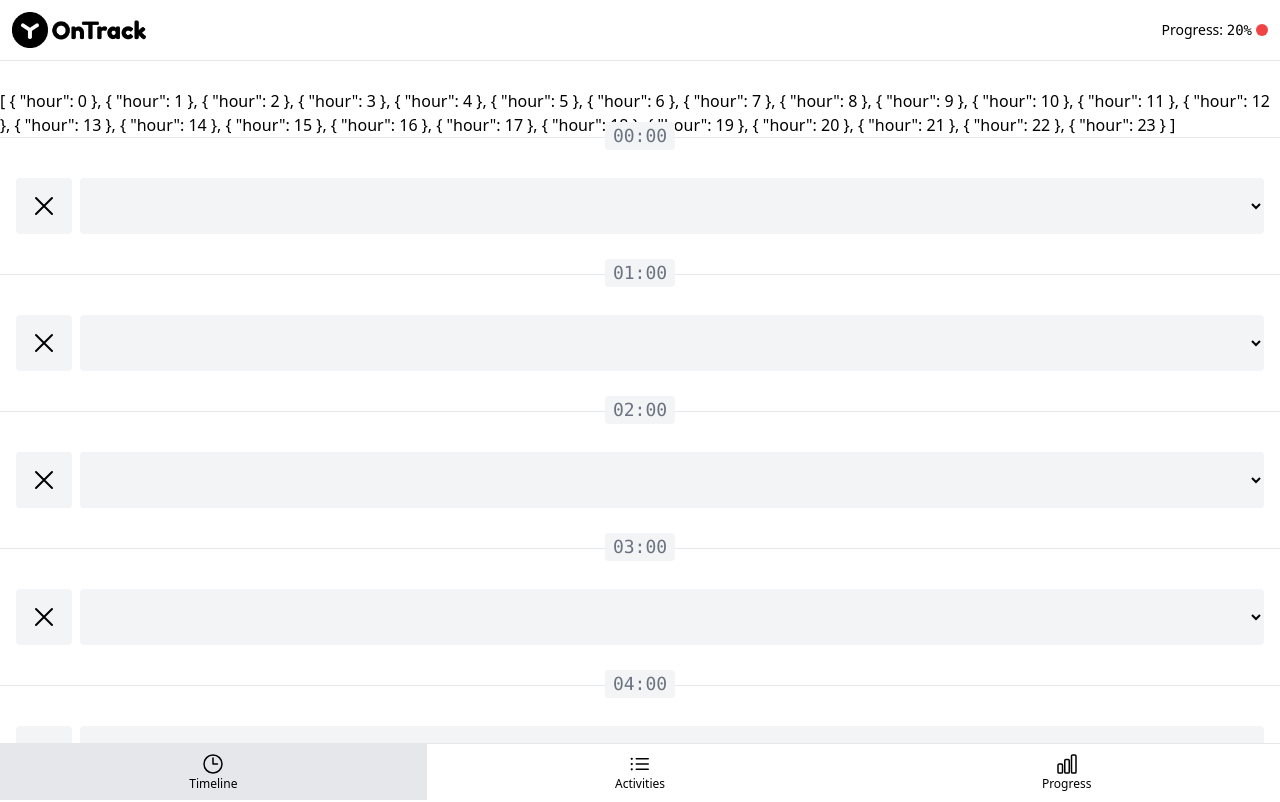
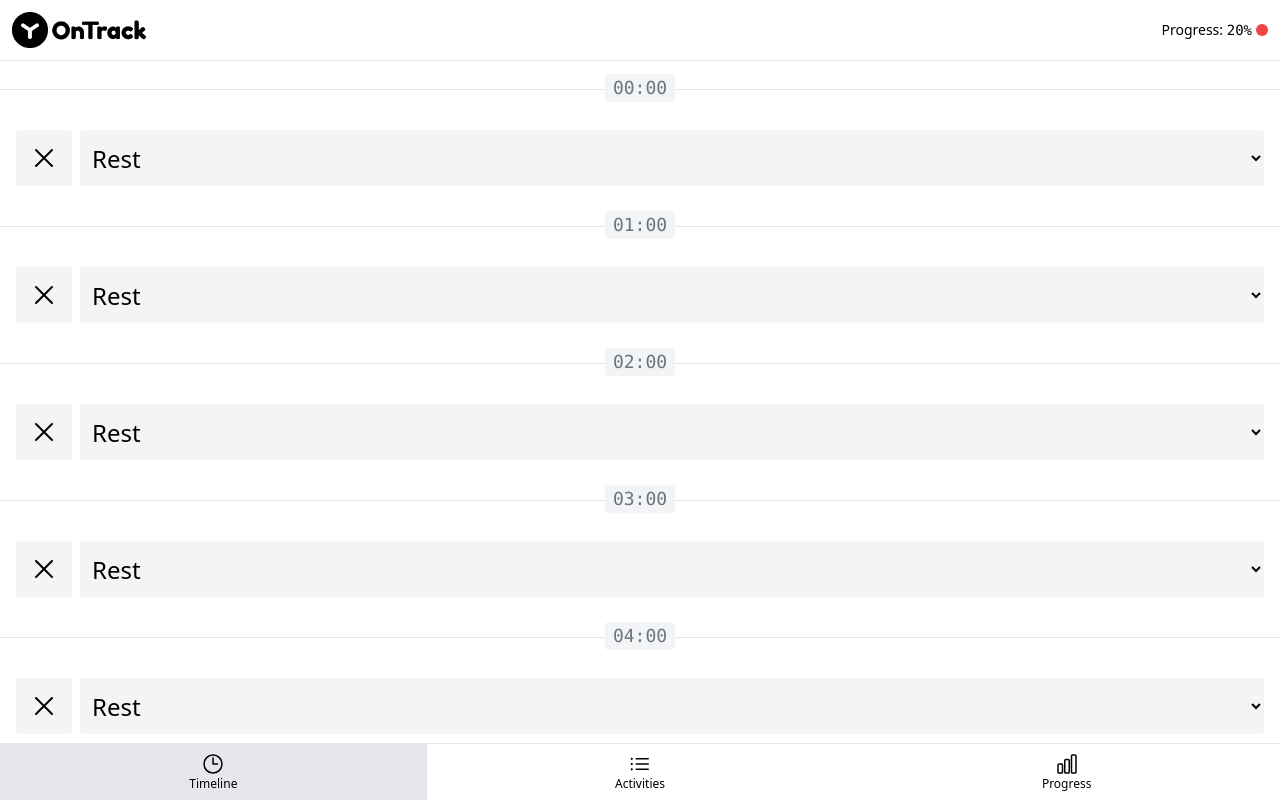
Before and after one commit to ponimasholga/practive-v3-tracking, a Vue app: page /#timeline in a window 1280 px wide. Shown: the top 802 px of the page. Built offline with nearby package versions, Linux system fonts and the light colour scheme.

Commit message:
рефакторинг процесса выбора активостей

```diff
--- a/src/App.vue
+++ b/src/App.vue
@@ -30,7 +30,21 @@ function createActivity(activity) {
 }
 
 function deleteActivity(activity) {
+  timelineItems.value.forEach((timelineItem) => {
+    if (timelineItem.activityId === activity.id) {
+      timelineItem.activityId = null
+    }
+  })
+
   activities.value.splice(activities.value.indexOf(activity), 1)
+}
+
+function setTimelineItemActivity(timelineItem, activity) {
+  timelineItem.activityId = activity.id
+}
+
+function setActivitySecondsToComplete(activity, secondsToComplete) {
+  activity.secondsToComplete = secondsToComplete
 }
 </script>
 
@@ -44,13 +58,16 @@ function deleteActivity(activity) {
       <Timeline
         v-show="currentPage === PAGE_TIMELINE"
         :timeline-items="timelineItems"
+        :activities="activities"
         :activity-select-options="activitySelectOptions"
+        @set-timeline-item-activity="setTimelineItemActivity"
       />
       <Activities
         v-show="currentPage === PAGE_ACTIVITIES"
         :activities="activities"
+        @create-activity="createActivity"
         @delete-activity="deleteActivity"
-      @create-activity="createActivity"
+        @set-activity-seconds-to-complete="setActivitySecondsToComplete"
       />
       <Progress v-show="currentPage === PAGE_PROGRESS"/>
     </main>
--- a/src/components/ActivityItem.vue
+++ b/src/components/ActivityItem.vue
@@ -1,10 +1,9 @@
 <script setup>
-import { ref } from 'vue'
 import { PERIOD_SELECT_OPTIONS, BUTTON_TYPE_DANGER , BUTTON_TYPE_NEUTRAL } from '../constants'
 import Button from '../components/Button.vue'
 import Select from '../components/Select.vue'
 import { TrashIcon } from '@heroicons/vue/24/outline'
-import { isActivityValid, isUndefined } from '../validators'
+import { isActivityValid, isUndefined, isNumber, isNumberOrNull } from '../validators'
 
 defineProps({
   activity: {
@@ -15,10 +14,9 @@ defineProps({
 })
 
 const emit = defineEmits({
+  setSecondsToComplete: isNumber,
   delete: isUndefined
 })
-
-const secondsToComplete = ref(null)
 </script>
 
 <template>
@@ -32,10 +30,10 @@ const secondsToComplete = ref(null)
     <div>
       <Select
         class="font-mono"
-        :selected="secondsToComplete"
+        :selected="activity.secondsToComplete || null"
         placeholder="h:mm"
         :options="PERIOD_SELECT_OPTIONS"
-        @select="secondsToComplete = $event"
+        @select="emit('setSecondsToComplete' , $event || 0)"
       />
     </div>
   </li>
--- a/src/components/TimeLIneItem.vue
+++ b/src/components/TimeLIneItem.vue
@@ -1,23 +1,24 @@
 <script setup>
-import { ref } from 'vue'
+import { NULLABLE_ACTIVITY } from '../constants'
+import {
+  isTimelineItemValid,
+  isActivityValid,
+  validateSelectOptions,
+  validateActivities
+} from '../validators'
 import Select from '../components/Select.vue'
 import TimelineHour from '../components/TimelineHour.vue'
 
-import { isTimelineItemValid, validateSelectOptions} from '../validators'
-
-const options = [
-  { value: 1, label: 'Coding'},
-  { value: 2, label: 'Reading'},
-  { value: 3, label: 'Trainig'}
-]
-
-const selectedActivityId = ref(1)
-
-defineProps({
+const props = defineProps({
   timelineItem: {
     required: true,
     type: Object,
     validator: isTimelineItemValid
+  },
+  activities: {
+    required: true,
+    type: Array,
+    validator: validateActivities
   },
   activitySelectOptions: {
     required: true,
@@ -26,18 +27,27 @@ defineProps({
   }
 })
 
+const emit = defineEmits({
+  selectActivity: isActivityValid
+})
 
+function selectActivity(id) {
+  emit('selectActivity', findActivityById(id))
+}
+
+function findActivityById(id) {
+  return props.activities.find((activity) => activity.id === id) || NULLABLE_ACTIVITY
+}
 </script>
 
 <template>
-  <li
-    class="relative flex flex-col gap-2 border-t border-gray-200 py-10 px-4">
-    <TimelineHour :hour="timelineItem.hour"/>
+  <li class="relative flex flex-col gap-2 border-t border-gray-200 py-10 px-4">
+    <TimelineHour :hour="timelineItem.hour" />
     <Select
-    :selected="selectedActivityId"
-    :options="activitySelectOptions"
-    placeholder="Rest"
-    @select="selectedActivityId = $event"
+      placeholder="Rest"
+      :selected="timelineItem.activityId"
+      :options="activitySelectOptions"
+      @select="selectActivity"
     />
   </li>
 </template>
--- a/src/constants.js
+++ b/src/constants.js
@@ -24,17 +24,19 @@ export const NAV_ITEMS = {
   [PAGE_PROGRESS]: ChartBarIcon,
 }
 
+export const NULLABLE_ACTIVITY = { id: null }
+
 export const PERIOD_SELECT_OPTIONS = [
   {
-    value: 15,
-    label: '0:15'
+    value: 1 * SECONDS_IN_HOUR,
+    label: '01:00'
   },
   {
-    value: 30,
-    label: '0:30'
+    value: 2 * SECONDS_IN_HOUR,
+    label: '02:00'
   },
   {
-    value: 45,
-    label: '0:45'
+    value: 3 * SECONDS_IN_HOUR,
+    label: '03:00'
   }
 ]
--- a/src/pages/Activities.vue
+++ b/src/pages/Activities.vue
@@ -2,7 +2,7 @@
 import ActivityForm from '../components/ActivityForm.vue'
 import ActivityItem from '../components/ActivityItem.vue'
 import ActivitiesEmptyState from '../components/ActivitiesEmptyState.vue'
-import { validateActivities, isActivityValid } from '../validators'
+import { validateActivities, isActivityValid, isNumber } from '../validators'
 
 defineProps({
   activities: {
@@ -13,10 +13,20 @@ defineProps({
 })
 
 const emit = defineEmits({
+  setActivitySecondsToComplete(activity, secondsToComplete) {
+    return [
+      isActivityValid(activity),
+      isNumber(secondsToComplete)
+    ].every(Boolean)
+  },
   createActivity: isActivityValid,
   deleteActivity: isActivityValid
 })
 
+function setSecondsToComplete(activity, secondsToComplete) {
+  emit('setActivitySecondsToComplete', activity, secondsToComplete )
+
+}
 
 </script>
 
@@ -28,6 +38,7 @@ const emit = defineEmits({
         :key="activity"
         :activity="activity"
         @delete="emit('deleteActivity', activity)"
+        @set-seconds-to-complete="setSecondsToComplete(activity, $event)"
       />
     </ul>
     <ActivitiesEmptyState v-else/>
--- a/src/pages/Timeline.vue
+++ b/src/pages/Timeline.vue
@@ -1,10 +1,23 @@
 <script setup>
 import TimeLIneItem from '../components/TimeLIneItem.vue'
-import { isTimelineItemValid, validateSelectOptions } from '../validators'
+import {
+  validateTimelineItems,
+  validateSelectOptions,
+  validateActivities,
+  isTimelineItemValid,
+  isActivityValid
+} from '../validators'
+
 defineProps({
   timelineItems: {
     required: true,
     type: Array,
+    validator: validateTimelineItems
+  },
+  activities: {
+    required: true,
+    type: Array,
+    validator: validateActivities
   },
   activitySelectOptions: {
     required: true,
@@ -12,16 +25,25 @@ defineProps({
     validator: validateSelectOptions
   }
 })
+
+
+const emit = defineEmits({
+  setTimelineItemActivity(timelineItem, activity) {
+    return [isTimelineItemValid(timelineItem), isActivityValid(activity)].every(Boolean)
+  }
+})
 </script>
 
 <template>
   <div class="mt-7">
     <ul>
-      {{timelineItems}}
       <TimeLIneItem
         v-for="timelineItem in timelineItems"
         :key="timelineItem.hour"
         :timeline-item="timelineItem"
+        :activities="activities"
+        :activity-select-options="activitySelectOptions"
+        @select-activity="emit('setTimelineItemActivity', timelineItem, $event)"
       />
     </ul>
   </div>
--- a/src/validators.js
+++ b/src/validators.js
@@ -4,8 +4,36 @@ export function isPageValid(page) {
   return Object.keys(NAV_ITEMS).includes(page)
 }
 
+export function isButtonTypeValid(type) {
+  return BUTTON_TYPES.includes(type)
+}
+
+export function validateTimelineItems(timelineItems) {
+  return timelineItems.every(isTimelineItemValid)
+}
+
 export function isTimelineItemValid({ hour }) {
   return isHourValid(hour)
+}
+
+export function validateActivities(activities) {
+  return activities.every(isActivityValid)
+}
+
+export function isActivityValid({ id, name, secondsToComplete }) {
+  if (isNull(id)) {
+    return true
+  }
+
+  return [
+    isNotEmptyString(id),
+    isNotEmptyString(name),
+    isNumber(secondsToComplete)
+  ].every(Boolean)
+}
+
+function isNotEmptyString(value) {
+  return isString(value) && value.length > 0
 }
 
 export function isHourValid(hour) {
@@ -24,38 +52,19 @@ export function isSelectValueValid(value) {
   return isNotEmptyString(value) || isNumberOrNull(value)
 }
 
-export function isNull(value) {
-  return value === null
-}
-
 export function isNumberOrNull(value) {
   return isNumber(value) || isNull(value)
-}
-
-export function isActivityValid({ id, name, secondsToComplete }) {
-  return [
-    isNotEmptyString(id),
-    isNotEmptyString(name),
-    isNumber(secondsToComplete)
-  ].every(Boolean)
-}
-
-export function validateActivities(activities) {
-  return activities.every(isActivityValid)
-}
-
-export function isButtonTypeValid(type) {
-  return BUTTON_TYPES.includes(type)
-}
-function isNotEmptyString(value) {
-  return isString(value) && value.length > 0
 }
 
 export function isUndefined(value) {
   return value === undefined
 }
 
-function isNumber(value) {
+export function isNull(value) {
+  return value === null
+}
+
+export function isNumber(value) {
   return typeof value === 'number'
 }
 
```
Lines whose indentation alone changed are shown as unchanged.
